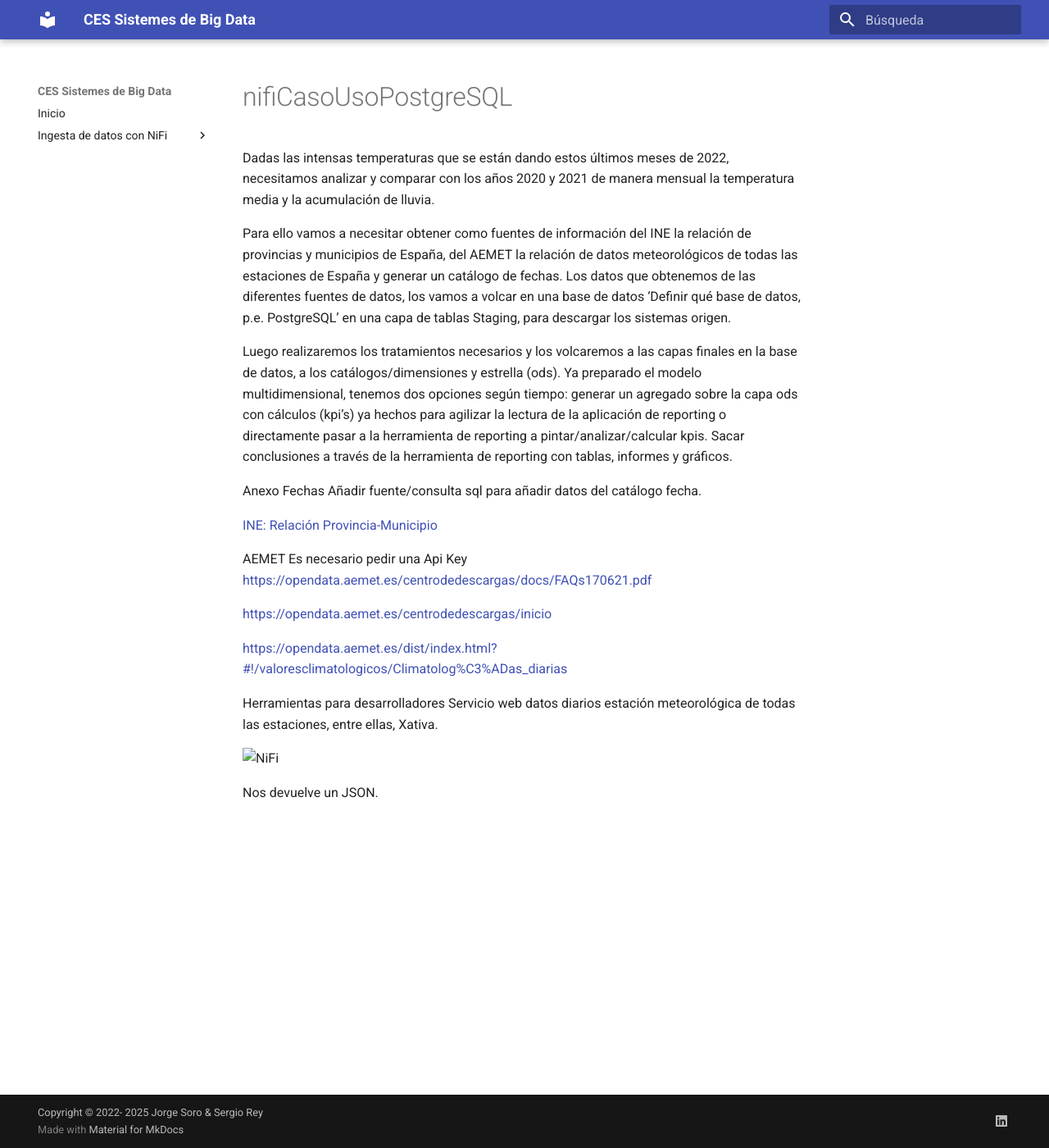
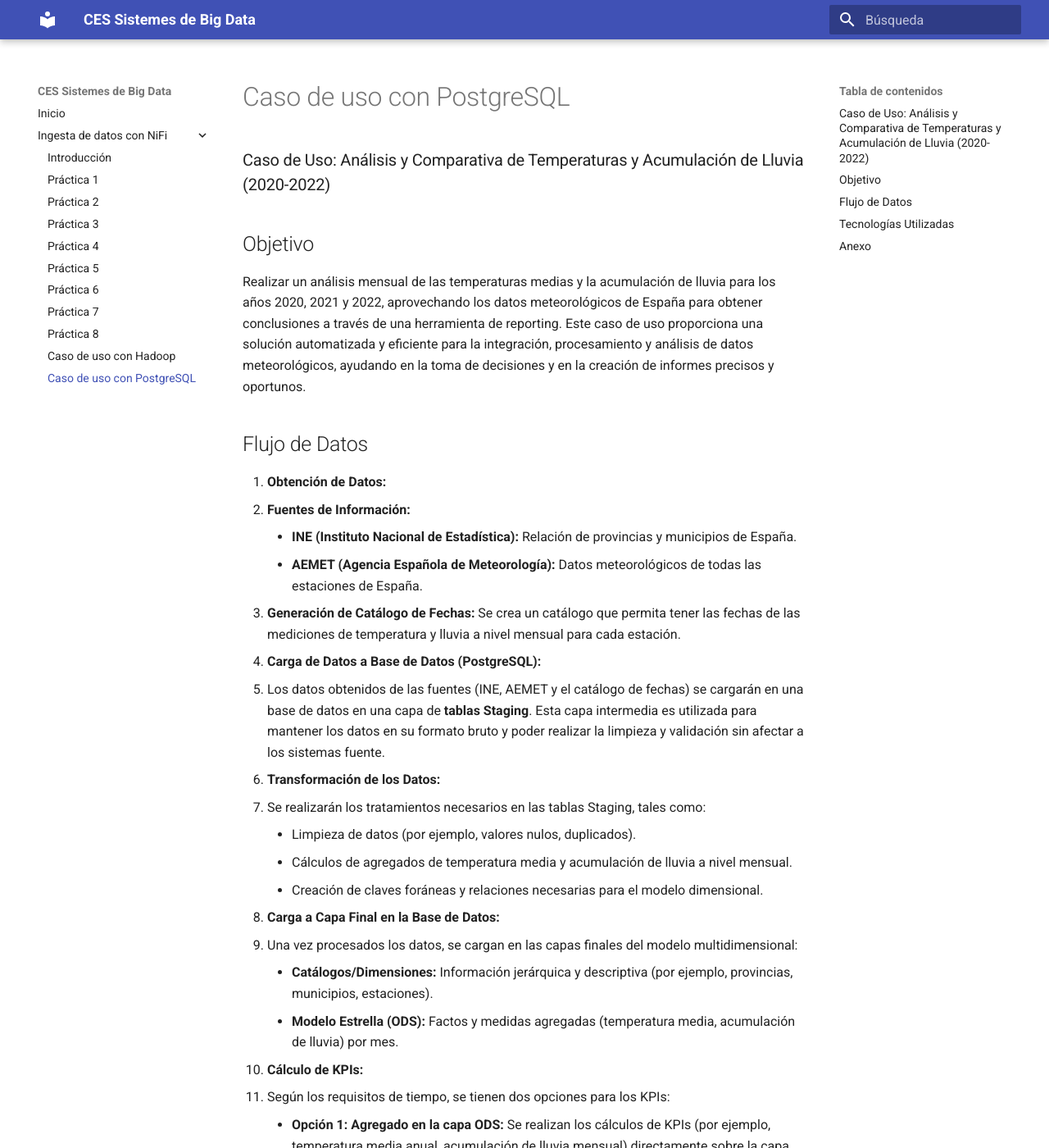
Before and after one commit to jorsodom/bigdata-sb, an MkDocs documentation site: the page built from docs/nifi/nifiCasoUsoPostgreSQL.md, in a window 1280 px wide and 1400 px high. Shown: the whole window at 82% size. Built offline with MkDocs 1.6.1 and Material for MkDocs 9.7.7, drawn with Linux system fonts in a browser that asks for light colours; some of the changed text lies outside the part shown.

Commit message:
caso uso postgres v1

```diff
--- a/docs/nifi/nifiCasoUsoPostgreSQL.md
+++ b/docs/nifi/nifiCasoUsoPostgreSQL.md
@@ -1,26 +1,49 @@
-Dadas las intensas temperaturas que se están dando estos últimos meses de 2022,
-necesitamos analizar y comparar con los años 2020 y 2021 de manera mensual la temperatura
-media y la acumulación de lluvia.
+### Caso de Uso: Análisis y Comparativa de Temperaturas y Acumulación de Lluvia (2020-2022)
+## Objetivo
+Realizar un análisis mensual de las temperaturas medias y la acumulación de lluvia para los años 2020, 2021 y 2022, aprovechando los datos meteorológicos de España para obtener conclusiones a través de una herramienta de reporting.
+Este caso de uso proporciona una solución automatizada y eficiente para la integración, procesamiento y análisis de datos meteorológicos, ayudando en la toma de decisiones y en la creación de informes precisos y oportunos.
 
-Para ello vamos a necesitar obtener como fuentes de
-información del INE la relación de provincias y municipios de España, del AEMET la relación de
-datos meteorológicos de todas las estaciones de España y generar un catálogo de fechas.
-Los datos que obtenemos de las diferentes fuentes de datos, los vamos a volcar en una base
-de datos ‘Definir qué base de datos, p.e. PostgreSQL’ en una capa de tablas Staging, para
-descargar los sistemas origen.
+## Flujo de Datos
 
-Luego realizaremos los tratamientos necesarios y los volcaremos
-a las capas finales en la base de datos, a los catálogos/dimensiones y estrella (ods).
-Ya preparado el modelo multidimensional, tenemos dos opciones según tiempo: generar un
-agregado sobre la capa ods con cálculos (kpi’s) ya hechos para agilizar la lectura de la
-aplicación de reporting o directamente pasar a la herramienta de reporting a
-pintar/analizar/calcular kpis.
-Sacar conclusiones a través de la herramienta de reporting con tablas, informes y gráficos.
+1. **Obtención de Datos:**
+   - **Fuentes de Información:**
+     - **INE (Instituto Nacional de Estadística):** Relación de provincias y municipios de España.
+     - **AEMET (Agencia Española de Meteorología):** Datos meteorológicos de todas las estaciones de España.
+   - **Generación de Catálogo de Fechas:** Se crea un catálogo que permita tener las fechas de las mediciones de temperatura y lluvia a nivel mensual para cada estación.
 
-Anexo
+2. **Carga de Datos a Base de Datos (PostgreSQL):**
+   - Los datos obtenidos de las fuentes (INE, AEMET y el catálogo de fechas) se cargarán en una base de datos en una capa de **tablas Staging**. Esta capa intermedia es utilizada para mantener los datos en su formato bruto y poder realizar la limpieza y validación sin afectar a los sistemas fuente.
+
+3. **Transformación de los Datos:**
+   - Se realizarán los tratamientos necesarios en las tablas Staging, tales como:
+     - Limpieza de datos (por ejemplo, valores nulos, duplicados).
+     - Cálculos de agregados de temperatura media y acumulación de lluvia a nivel mensual.
+     - Creación de claves foráneas y relaciones necesarias para el modelo dimensional.
+
+4. **Carga a Capa Final en la Base de Datos:**
+   - Una vez procesados los datos, se cargan en las capas finales del modelo multidimensional:
+     - **Catálogos/Dimensiones:** Información jerárquica y descriptiva (por ejemplo, provincias, municipios, estaciones).
+     - **Modelo Estrella (ODS):** Factos y medidas agregadas (temperatura media, acumulación de lluvia) por mes.
+
+5. **Cálculo de KPIs:**
+   - Según los requisitos de tiempo, se tienen dos opciones para los KPIs:
+     - **Opción 1: Agregado en la capa ODS:** Se realizan los cálculos de KPIs (por ejemplo, temperatura media anual, acumulación de lluvia mensual) directamente sobre la capa ODS para facilitar y agilizar las consultas.
+     - **Opción 2: Cálculos en la herramienta de reporting:** Los KPIs se calculan directamente en la herramienta de reporting, lo que permite mayor flexibilidad, aunque a costa de tiempos de carga más largos.
+
+6. **Análisis de los Datos:**
+   - **Herramienta de Reporting:** Utilizando una herramienta de reporting (como Power BI, Tableau, etc.), los usuarios podrán generar informes, tablas y gráficos que permitirán comparar los datos de temperatura y lluvia de los años 2020, 2021 y 2022.
+   - A través de los KPIs y visualizaciones, se podrán sacar conclusiones y hacer predicciones o recomendaciones sobre el comportamiento del clima en las diferentes provincias y municipios de España.
+
+## Tecnologías Utilizadas
+- **Apache NiFi:** Orquestación de la integración de datos desde las fuentes hasta la base de datos, garantizando un flujo controlado de los datos.
+- **PostgreSQL:** Base de datos relacional para almacenamiento de datos procesados y generación del modelo multidimensional.
+- **Herramienta de Reporting (ej. Power BI, Tableau):** Visualización y análisis de los KPIs generados.
+
+
+
+## Anexo
 Fechas
-Añadir fuente/consulta sql para añadir datos del catálogo fecha.
-
+- Añadir fuente/consulta sql para añadir datos del catálogo fecha.
 
 [INE: Relación Provincia-Municipio](https://www.ine.es/daco/daco42/codmun/22codmun.xlsx)
 
@@ -31,11 +54,3 @@
 [https://opendata.aemet.es/centrodedescargas/inicio](https://opendata.aemet.es/centrodedescargas/inicio)
 
 [https://opendata.aemet.es/dist/index.html?#!/valoresclimatologicos/Climatolog%C3%ADas_diarias](https://opendata.aemet.es/dist/index.html?#!/valoresclimatologicos/Climatolog%C3%ADas_diarias)
-
-
-Herramientas para desarrolladores
-Servicio web datos diarios estación meteorológica de todas las estaciones, entre ellas, Xativa.
-
-![NiFi](img/casousoapinifi.png)
-
-Nos devuelve un JSON.
--- a/mkdocs.yml
+++ b/mkdocs.yml
@@ -17,7 +17,7 @@
     - Caso de uso con Hadoop: nifi/nifiCasoUsoHadoop.md
     #- Caso uso API: nifi/nifiCasoUsoAPI.md
     #- Caso uso MongoDB: nifi/nifiCasoUsoMongoDB.md
-    #- Caso uso PostgreSQL: nifi/nifiCasoUsoPostgreSQL.md
+    - Caso de uso con PostgreSQL: nifi/nifiCasoUsoPostgreSQL.md
   #- ETL con ODI:
 theme:
   name: material
```
